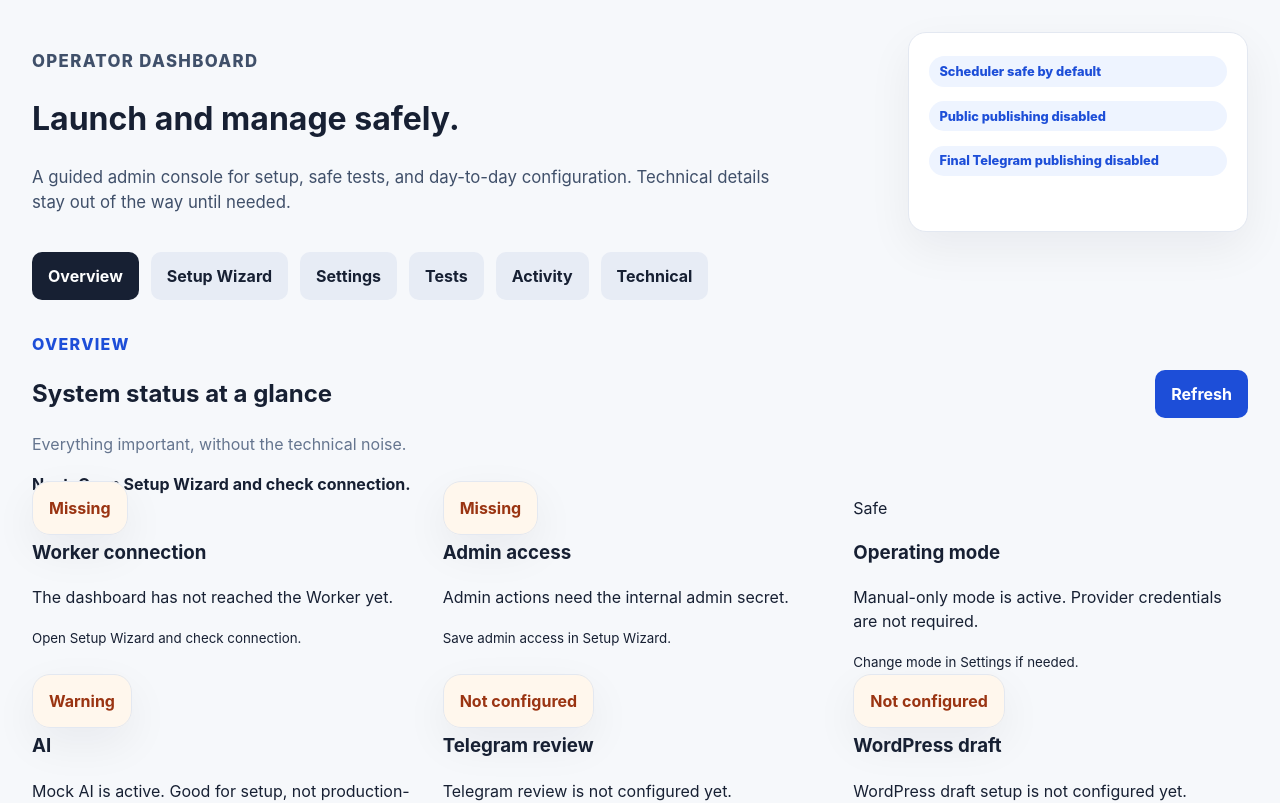
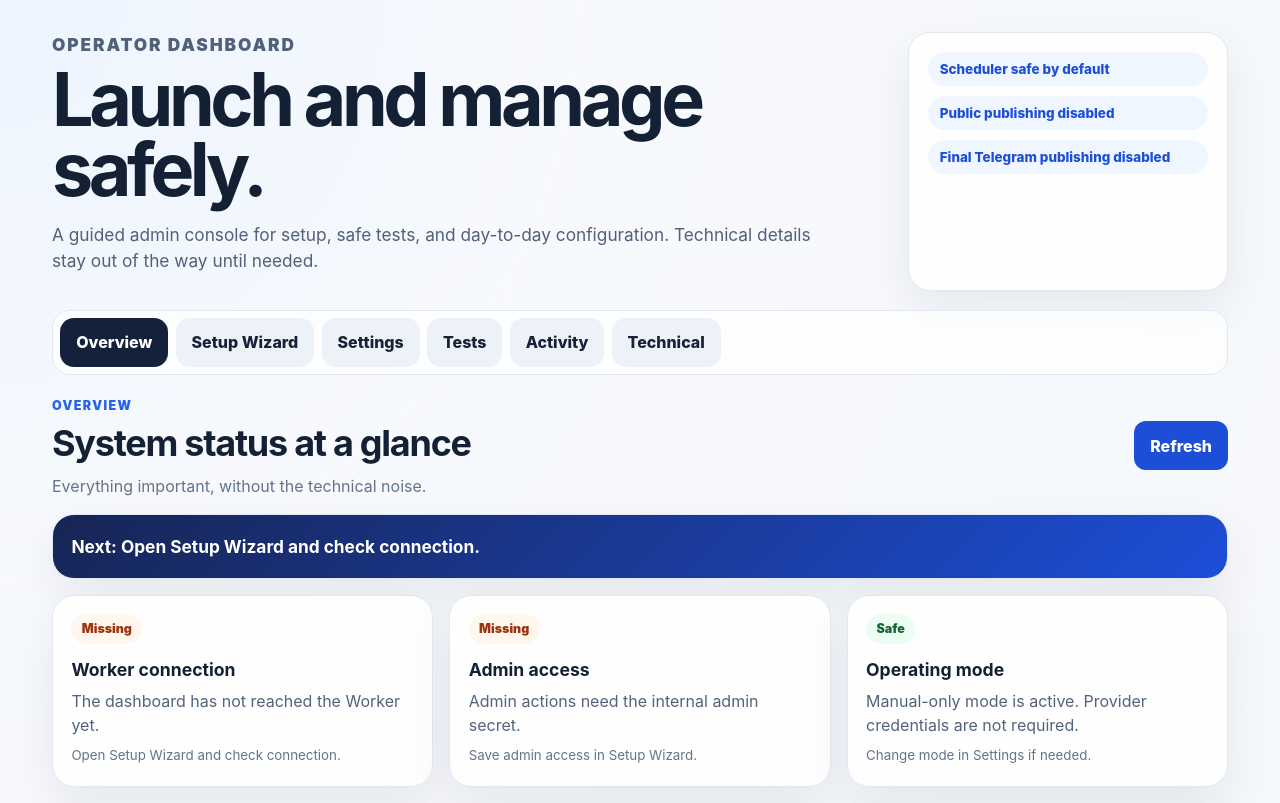
Before and after one commit to pourebadi/ai-curation-publisher-agent, a React (Vite) app in the folder apps/dashboard/: page / in a window 1280 px wide. Shown: the top 803 px of the page. Built offline with nearby package versions, Linux system fonts and the light colour scheme.

Commit message:
fix: rebuild dashboard operator UX

```diff
--- a/apps/dashboard/src/styles.css
+++ b/apps/dashboard/src/styles.css
@@ -1,72 +1,97 @@
 :root {
-  color: #172033;
-  background: #f6f8fb;
+  color: #142033;
+  background: #f4f7fb;
   font-family: Inter, ui-sans-serif, system-ui, -apple-system, BlinkMacSystemFont, "Segoe UI", sans-serif;
   line-height: 1.5;
 }
 
 * { box-sizing: border-box; }
-body { margin: 0; min-width: 320px; background: #f6f8fb; }
+body { margin: 0; min-width: 320px; background: radial-gradient(circle at top left, #eef5ff 0, #f7f9fd 36rem, #f4f7fb 100%); }
 button, input, textarea, select { font: inherit; }
-button { border: 0; border-radius: 10px; background: #1d4ed8; color: white; cursor: pointer; font-weight: 750; padding: 0.75rem 1rem; }
-button:hover:not(:disabled) { background: #1e40af; }
-button:disabled { background: #9aa7bd; cursor: not-allowed; }
-button.secondary, .topTabs button { background: #e7ecf5; color: #172033; }
-.topTabs button.active { background: #172033; color: white; }
-input, textarea, select { border: 1px solid #cfd8e6; border-radius: 10px; color: #172033; display: block; margin-top: 0.35rem; padding: 0.75rem; width: 100%; }
-textarea { min-height: 6rem; resize: vertical; }
-label { color: #31405b; display: block; font-weight: 700; margin: 1rem 0; }
+button { border: 0; border-radius: 12px; background: #1d4ed8; color: white; cursor: pointer; font-weight: 780; padding: 0.78rem 1rem; transition: transform 0.15s ease, background 0.15s ease, box-shadow 0.15s ease; }
+button:hover:not(:disabled) { background: #1e40af; box-shadow: 0 12px 28px rgba(29, 78, 216, 0.18); transform: translateY(-1px); }
+button:disabled { background: #a8b3c5; cursor: not-allowed; }
+button.secondary, .topTabs button { background: #edf2f8; color: #152238; }
+button.ghost { background: transparent; color: #475569; text-align: left; }
+button.active { background: #13213a; color: white; }
+input, textarea, select { background: white; border: 1px solid #d5deeb; border-radius: 12px; color: #142033; display: block; margin-top: 0.4rem; padding: 0.82rem; width: 100%; }
+textarea { min-height: 6.5rem; resize: vertical; }
+label { color: #27364d; display: block; font-weight: 760; margin: 1rem 0; }
 label.checkRow { align-items: center; display: flex; gap: 0.6rem; }
 label.checkRow input { margin: 0; width: auto; }
-code { background: #eef4ff; border-radius: 6px; color: #1d4ed8; padding: 0.1rem 0.35rem; }
-pre { background: #0f172a; border-radius: 12px; color: #dbeafe; max-height: 24rem; overflow: auto; padding: 1rem; white-space: pre-wrap; }
-table { border-collapse: collapse; width: 100%; }
-th, td { border-bottom: 1px solid #e3e8f1; padding: 0.75rem; text-align: left; vertical-align: top; }
-th { color: #52627a; font-size: 0.85rem; text-transform: uppercase; }
+code { background: #edf5ff; border-radius: 7px; color: #1d4ed8; padding: 0.12rem 0.38rem; }
+pre { background: #0f172a; border-radius: 16px; color: #dbeafe; max-height: 28rem; overflow: auto; padding: 1rem; white-space: pre-wrap; }
+summary { cursor: pointer; font-weight: 820; }
 
-.shell { margin: 0 auto; max-width: 1320px; padding: 2rem; }
-.hero { align-items: stretch; display: grid; gap: 1rem; grid-template-columns: minmax(0, 1fr) 340px; margin-bottom: 1.25rem; }
-.compactHero h1 { font-size: clamp(2rem, 5vw, 3.7rem); line-height: 1; margin: 0 0 0.75rem; }
-.hero p { color: #40506a; font-size: 1.05rem; max-width: 760px; }
-.eyebrow { color: #1d4ed8; font-weight: 800; letter-spacing: 0.08em; text-transform: uppercase; }
-.heroPanel, .tabPanel, .subcard, .overviewCard, .launchStatus, .settingsPanel, .settingRow, .notice, .warning, .historyItem { background: white; border: 1px solid #e3e8f1; border-radius: 18px; box-shadow: 0 16px 45px rgba(15, 23, 42, 0.06); }
-.heroPanel { display: flex; flex-direction: column; gap: 0.5rem; padding: 1.25rem; }
-.heroPanel span, .configLabel { background: #eef4ff; border-radius: 999px; color: #1d4ed8; display: inline-flex; font-size: 0.8rem; font-weight: 800; margin: 0.2rem 0; padding: 0.35rem 0.65rem; }
-.tabPanel, .settingsPanel { margin: 1rem 0; padding: 1.25rem; }
-.subcard, .overviewCard, .launchStatus, .settingRow, .notice, .warning, .historyItem { padding: 1rem; }
-.subcard.flat { box-shadow: none; }
-.topTabs, .buttonRow, .sectionTitle { align-items: center; display: flex; flex-wrap: wrap; gap: 0.75rem; justify-content: space-between; }
-.topTabs { justify-content: flex-start; margin: 1rem 0; }
+.shell { margin: 0 auto; max-width: 1240px; padding: 2rem; }
+.hero { align-items: stretch; display: grid; gap: 1.25rem; grid-template-columns: minmax(0, 1fr) 320px; margin-bottom: 1.1rem; }
+.hero h1 { font-size: clamp(2.35rem, 6vw, 4.6rem); letter-spacing: -0.06em; line-height: 0.95; margin: 0 0 0.9rem; }
+.hero p { color: #51617a; font-size: 1.08rem; max-width: 760px; }
+.eyebrow { color: #2563eb; font-size: 0.78rem; font-weight: 860; letter-spacing: 0.11em; margin: 0 0 0.45rem; text-transform: uppercase; }
+.heroPanel, .panel, .subcard, .statusCard, .testCard, .nextBanner, .callout, .notice, .activityItem, .emptyState, .formField { background: rgba(255, 255, 255, 0.92); border: 1px solid #e1e8f2; border-radius: 22px; box-shadow: 0 18px 48px rgba(15, 23, 42, 0.07); }
+.heroPanel { display: flex; flex-direction: column; gap: 0.65rem; padding: 1.2rem; }
+.heroPanel span { background: #eff6ff; border-radius: 999px; color: #1d4ed8; display: inline-flex; font-size: 0.84rem; font-weight: 820; padding: 0.42rem 0.72rem; }
+.topTabs { background: rgba(255, 255, 255, 0.74); border: 1px solid #e1e8f2; border-radius: 18px; display: flex; flex-wrap: wrap; gap: 0.45rem; margin: 1.15rem 0; padding: 0.45rem; position: sticky; top: 0.5rem; z-index: 5; }
+.topTabs button { border-radius: 14px; }
+.pageStack { display: grid; gap: 1rem; margin-top: 1rem; }
+.sectionTitle { align-items: center; display: flex; gap: 1rem; justify-content: space-between; }
+.sectionTitle h2 { font-size: clamp(1.55rem, 3vw, 2.25rem); letter-spacing: -0.035em; margin: 0; }
+.sectionTitle p { margin: 0.25rem 0 0; }
+.muted { color: #64748b; }
+.notice { background: #e0f2fe; color: #075985; font-weight: 760; padding: 1rem; }
 .grid { display: grid; gap: 1rem; }
-.grid.three { grid-template-columns: repeat(3, minmax(0, 1fr)); }
+.grid.two { grid-template-columns: repeat(2, minmax(0, 1fr)); }
 .overviewCards { display: grid; gap: 1rem; grid-template-columns: repeat(3, minmax(0, 1fr)); }
-.overviewCard { min-height: 7rem; }
-.overviewCard span { color: #65758f; display: block; font-size: 0.9rem; margin-bottom: 0.75rem; }
-.overviewCard strong { display: block; font-size: 1.2rem; }
-.overviewCard.safe, .launchStatus.safe { background: #f0fdf4; border-color: #86efac; }
-.overviewCard.warning, .launchStatus.warning { background: #fffbeb; border-color: #facc15; }
-.overviewCard.risky, .launchStatus.risky { background: #fef2f2; border-color: #fda4af; }
-.launchStatus { align-items: center; display: flex; gap: 1rem; justify-content: space-between; margin: 1rem 0; }
-.launchStatus strong { font-size: 1.35rem; }
-.muted, td span { color: #65758f; }
-.notice { background: #e0f2fe; color: #075985; font-weight: 700; margin: 1rem 0; }
-.warning { background: #fff7ed; color: #9a3412; font-weight: 700; margin: 1rem 0; }
-.okText { color: #166534; font-weight: 800; }
-.badText { color: #991b1b; font-weight: 800; }
-.historyList, .settingsGrid, .settingsList { display: grid; gap: 1rem; }
-.historyItem summary, details summary { cursor: pointer; font-weight: 800; }
-.settingsGrid { grid-template-columns: 1fr; }
-.settingRow { display: grid; gap: 1rem; grid-template-columns: minmax(0, 1fr) minmax(260px, 420px); margin-top: 1rem; }
-.settingRow strong { display: block; font-size: 1.05rem; margin: 0.25rem 0; }
-.settingRow p { color: #52627a; margin: 0.25rem 0; }
-.settingRow small { color: #65758f; display: block; margin-top: 0.25rem; }
+.statusCard, .testCard, .panel, .subcard, .nextBanner, .callout, .activityItem, .emptyState { padding: 1.15rem; }
+.statusCard { min-height: 12rem; }
+.statusCard h3, .testCard h3, .activityItem h3 { font-size: 1.1rem; margin: 0.8rem 0 0.35rem; }
+.statusCard p, .testCard p, .activityItem p { color: #53637b; margin: 0.3rem 0; }
+.statusCard small, .testCard small { color: #64748b; display: block; margin-top: 0.55rem; }
+.nextBanner { background: linear-gradient(135deg, #172554, #1d4ed8); color: white; font-size: 1.08rem; }
+.badge { border-radius: 999px; display: inline-flex; font-size: 0.78rem; font-weight: 860; padding: 0.36rem 0.65rem; }
+.badge.safe, .safeSoft { background: #ecfdf3; border-color: #bbf7d0; color: #166534; }
+.badge.warning, .warningSoft { background: #fff7ed; border-color: #fed7aa; color: #9a3412; }
+.badge.neutral, .neutralSoft { background: #eef4ff; border-color: #dbeafe; color: #1d4ed8; }
+.callout { align-items: flex-start; display: grid; gap: 0.35rem; }
+.callout ul { margin: 0.35rem 0 0; }
+.progress { background: white; border: 1px solid #e1e8f2; border-radius: 18px; display: grid; gap: 0.65rem; padding: 1rem; }
+.progress span { color: #334155; font-weight: 820; }
+.progress div { background: #e8eef7; border-radius: 999px; height: 0.7rem; overflow: hidden; }
+.progress i { background: linear-gradient(90deg, #2563eb, #22c55e); border-radius: inherit; display: block; height: 100%; }
+.wizardLayout { display: grid; gap: 1rem; grid-template-columns: 300px minmax(0, 1fr); }
+.stepRail { display: grid; gap: 0.55rem; }
+.stepRail button { align-items: flex-start; display: grid; gap: 0.2rem; text-align: left; }
+.stepRail button.locked { opacity: 0.65; }
+.stepRail small { color: inherit; opacity: 0.75; text-transform: capitalize; }
+.wizardCard { background: white; border: 1px solid #e1e8f2; border-radius: 24px; box-shadow: 0 18px 48px rgba(15, 23, 42, 0.07); padding: 1.5rem; }
+.wizardCard h2 { margin-bottom: 0.4rem; }
+.settingsLayout { display: grid; gap: 1rem; grid-template-columns: 240px minmax(0, 1fr); }
+.settingsSide { background: white; border: 1px solid #e1e8f2; border-radius: 22px; display: grid; gap: 0.35rem; height: fit-content; padding: 0.5rem; }
+.settingsSide button { justify-content: flex-start; text-align: left; }
+.settingsForm { background: white; border: 1px solid #e1e8f2; border-radius: 22px; display: grid; gap: 0.9rem; padding: 1rem; }
+.formField { align-items: start; display: grid; gap: 1rem; grid-template-columns: minmax(0, 1fr) minmax(280px, 430px); padding: 1rem; }
+.formField label { margin: 0; }
+.formField p { color: #53637b; margin: 0.35rem 0; }
+.formField small { color: #64748b; display: block; }
+.fieldActions, .buttonRow { align-items: center; display: flex; flex-wrap: wrap; gap: 0.65rem; margin-top: 0.7rem; }
+.stack { display: grid; gap: 0.65rem; }
+.testGrid { display: grid; gap: 1rem; grid-template-columns: repeat(2, minmax(0, 1fr)); }
+.testCard { display: grid; gap: 0.6rem; }
+.activityItem { align-items: start; display: grid; gap: 1rem; grid-template-columns: minmax(0, 1fr) minmax(240px, 360px); }
+.auditValues { background: #f8fafc; border-radius: 14px; color: #475569; display: grid; gap: 0.4rem; padding: 0.8rem; }
+.emptyState { background: #f8fafc; color: #475569; }
+.okText { color: #166534; font-weight: 820; }
+.badText { color: #991b1b; font-weight: 820; }
+.historyList { display: grid; gap: 0.8rem; }
+.historyItem { background: white; border: 1px solid #e1e8f2; border-radius: 16px; padding: 0.9rem; }
 
 @media (max-width: 1024px) {
-  .hero, .grid.three, .overviewCards, .settingRow { grid-template-columns: 1fr; }
+  .hero, .overviewCards, .wizardLayout, .settingsLayout, .formField, .testGrid, .activityItem, .grid.two { grid-template-columns: 1fr; }
+  .topTabs { position: static; }
 }
 
 @media (max-width: 640px) {
   .shell { padding: 1rem; }
-  .buttonRow, .sectionTitle, .launchStatus { align-items: stretch; flex-direction: column; }
+  .sectionTitle, .buttonRow, .fieldActions { align-items: stretch; flex-direction: column; }
   button { width: 100%; }
 }
```
